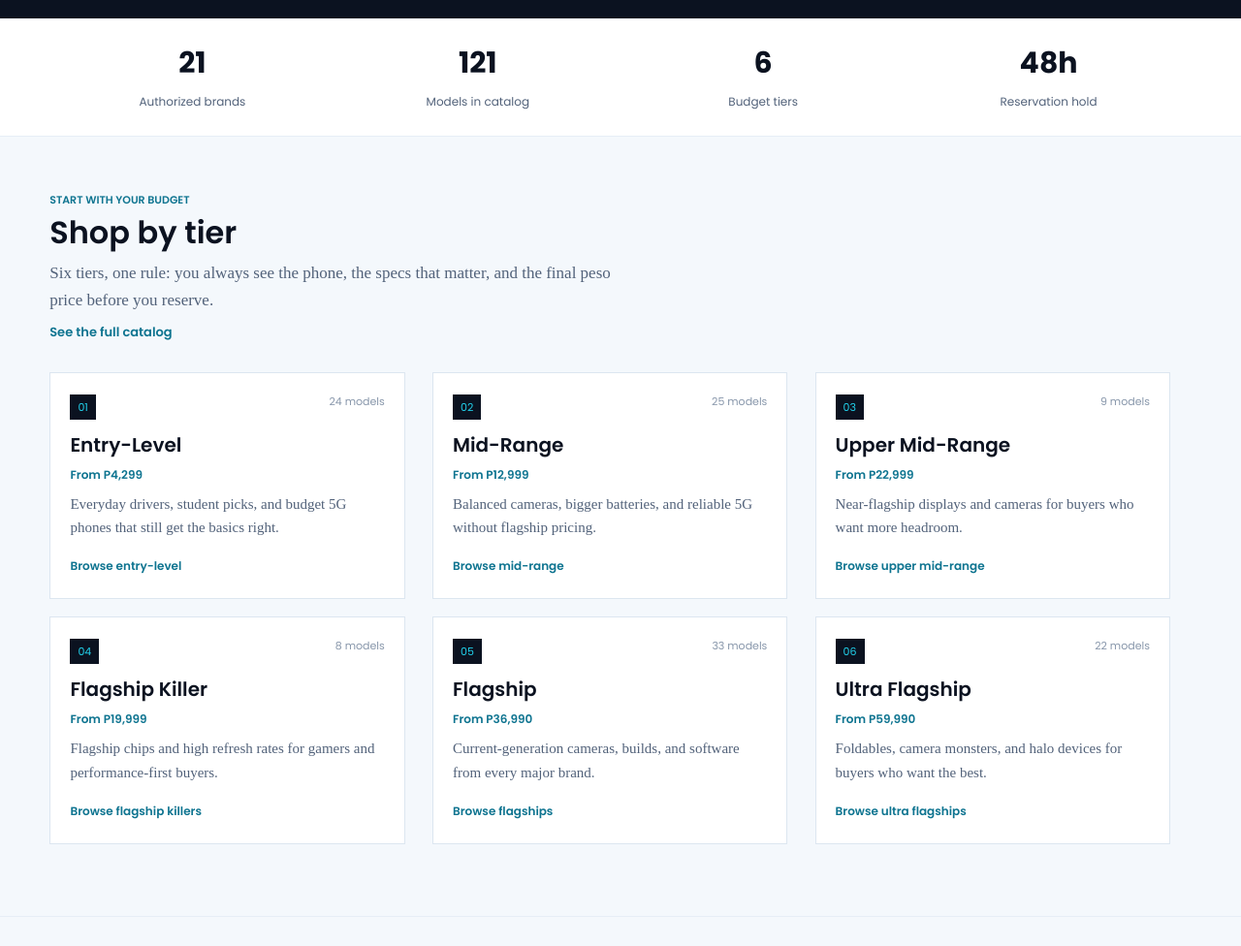
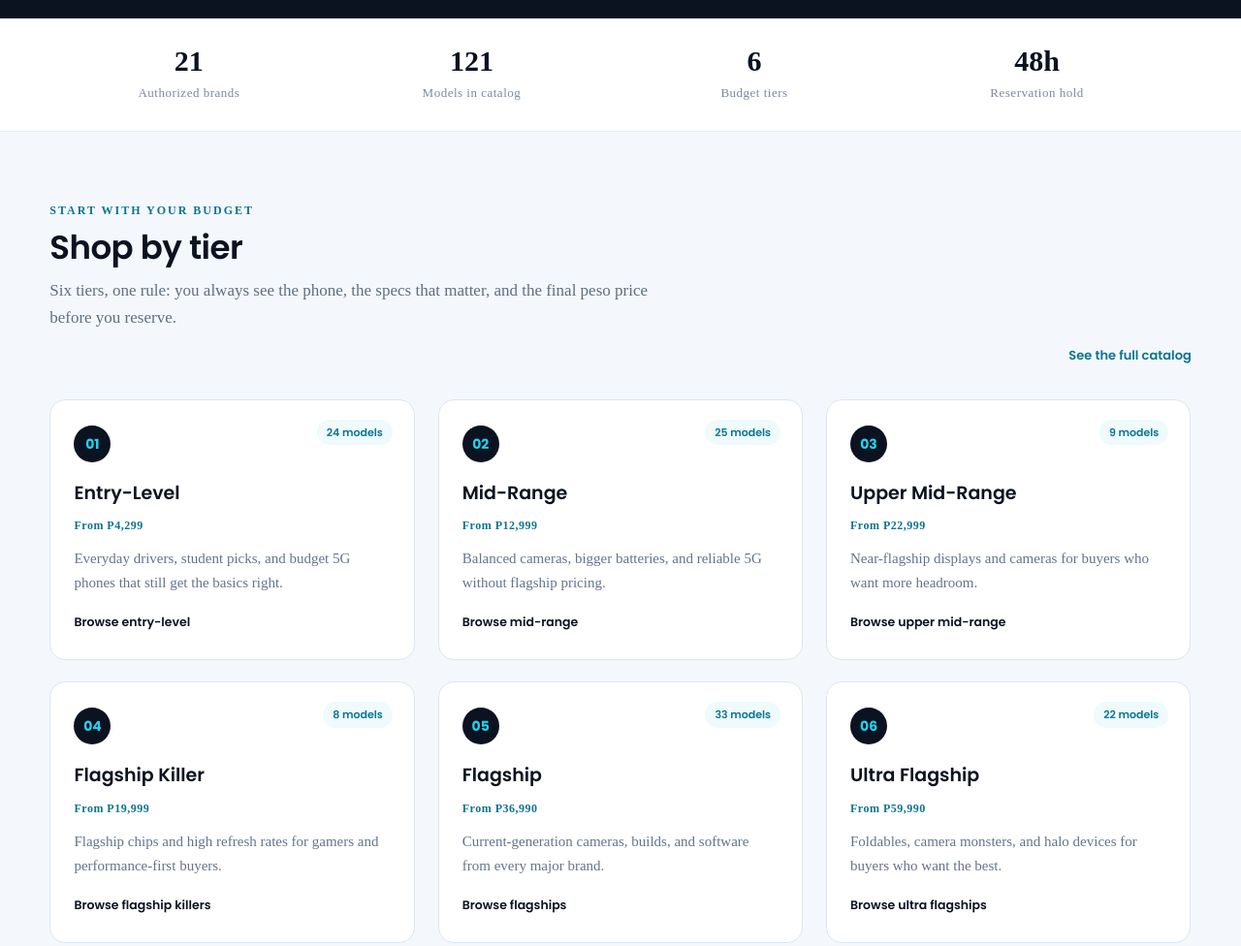
Before and after one commit to ryukirk19/ando-website, a plain HTML site: page index.html in a window 1280 px wide. Shown: the part 720-1696 px from the top of the page at 97% size. Drawn offline with Linux system fonts and the light colour scheme.

Commit message:
7th commit (POLISH)

```diff
--- a/css/styles.css
+++ b/css/styles.css
@@ -30,7 +30,16 @@ a {
 }
 
 img {
+    display: block;
     max-width: 100%;
+}
+
+a:hover {
+    text-decoration: underline;
+}
+
+ul, ol {
+    list-style-position: inside;
 }
 
 
@@ -70,50 +79,13 @@ img {
     height: 0;
 }
 
+/*=========== Header*/
 .site-header {
-    background: #0B1220;
+    background-color: #0B1220;
     border-bottom: 1px solid #1C2A3E;
     position: sticky;
     top: 0;
     z-index: 100;
-
-}
-
-.logo {
-    float: left;
-    padding: 16px 0;
-    font-size: 24px;
-    font-weight: 700;
-    letter-spacing: -0.5px;
-    color: #ffffff;
-}
-
-.logo:hover {
-    text-decoration: none;
-}
-
-.main-nav {
-    float: right;
-    font-size: 13.5px;
-    font-weight: 500;
-}
-
-.main-nav a {
-    display: inline-block;
-    padding: 23px 11px 19px;
-    color: #C3D0E0;
-    border-bottom: 3px solid transparent;
-}
-
-.main-nav a:hover {
-    color: #22D3EE;
-    border-bottom-color: #22D3EE;
-    text-decoration: none;
-}
-
-.main-nav a.active {
-    color: #22D3EE;
-    border-bottom-color: #22D3EE;
 }
 
 .logo {
@@ -145,7 +117,70 @@ img {
     letter-spacing: 1px;
 }
 
+.main-nav {
+    float: right;
+    font-size: 13.5px;
+    font-weight: 500;
+}
 
+.main-nav a {
+    display: inline-block;
+    padding: 23px 11px 19px;
+    color: #C3D0E0;
+    border-bottom: 3px solid transparent;
+}
+
+.main-nav a:hover {
+    color: #22D3EE;
+    border-bottom-color: #22D3EE;
+    text-decoration: none;
+}
+
+.main-nav a.active {
+    color: #22D3EE;
+    border-bottom-color: #22D3EE;
+}
+
+/*============= Buttons*/
+.btn {
+    display: inline-block;
+    padding: 13px 24px;
+    background-color: #22D3EE;
+    border: 1px solid #22D3EE;
+    border-radius: 10px;
+    color: #07131F;
+    font-size: 14px;
+    font-weight: 600;
+}
+
+.btn:hover {
+    background-color: #67E8F9;
+    border-color: #67E8F9;
+    text-decoration: none;
+}
+
+.btn-ghost {
+    background-color: transparent;
+    border-color: #3E5A74;
+    color: #E4F7FC;
+}
+
+.btn-ghost:hover {
+    background-color: rgba(34, 211, 238, 0.12);
+    border-color: #22D3EE;
+    color: #FFFFFF;
+}
+
+.btn-small {
+    padding: 9px 16px;
+    font-size: 13px;
+    border-radius: 8px;
+}
+
+.btn-block {
+    display: block;
+    text-align: center;
+}
 /*============= Hero*/
 
 .hero {
@@ -188,41 +223,6 @@ img {
     font-size: 17px;
 }
 
-
-.btn {
-    display: inline-block;
-    padding: 12px 20px;
-    border: 1px solid #22D3EE;
-    background-color: #22D3EE;
-    color: #0B1220;
-    font-family: "Poppins", Arial, sans-serif;
-    font-size: 13px;
-    font-weight: 600;
-    text-align: center;
-}
-
-.btn:hover {
-    border-color: #FFFFFF;
-    background-color: #FFFFFF;
-    color: #0B1220;
-}
-
-.btn-ghost {
-    background-color: transparent;
-    color: #67E8F9;
-}
-
-.btn-ghost:hover {
-    background-color: #22D3EE;
-    border-color: #22D3EE;
-    color: #0B1220;
-}
-
-.hero-actions .btn {
-    margin-right: 8px;
-    margin-bottom: 8px;
-}
-
 .hero-visual {
     float: right;
     width: 40%;
@@ -249,152 +249,165 @@ img {
 /*========Stats */
 
 .stats {
-    padding: 22px 0;
     background-color: #FFFFFF;
-    border-bottom: 1px solid #E7EEF6;
-    text-align: center;
+    border-bottom: 1px solid #E1E9F2;
 }
 
 .stat {
-    float: left;
-    width: 25%;
+    display: inline-block;
+    width: 24.4%;
+    padding: 26px 0;
+    text-align: center;
+    vertical-align: top;
 }
 
 .stat strong {
     display: block;
     color: #0B1220;
-    font-family: "Poppins", Arial, sans-serif;
     font-size: 30px;
+    font-weight: 700;
+    line-height: 1.2;
 }
 
 .stat span {
-    color: #52627A;
-    font-family: "Poppins", Arial, sans-serif;
-    font-size: 12px;
+    font-size: 13px;
+    color: #7A8AA0;
+    letter-spacing: 0.5px;
 }
 
 /* Sections */
 
 .section {
-    padding: 56px 0;
-}
-
-.section-tight {
-    padding: 36px 0;
+    padding: 72px 0;
 }
 
 .section-alt {
-    background-color: #F4F8FC;
+    background-color: #FFFFFF;
     border-top: 1px solid #E7EEF6;
     border-bottom: 1px solid #E7EEF6;
 }
 
 .section-head {
-    margin-bottom: 28px;
+    margin-bottom: 34px;
 }
 
 .kicker {
     display: block;
-    margin-bottom: 6px;
+    margin-bottom: 8px;
     color: #0E7490;
-    font-family: "Poppins", Arial, sans-serif;
-    font-size: 11px;
+    font-size: 12px;
     font-weight: 600;
+    letter-spacing: 2px;
     text-transform: uppercase;
 }
 
 .section-head h2 {
-    margin: 0 0 8px;
     color: #0B1220;
-    font-size: 32px;
+    font-size: 34px;
     font-weight: 600;
     line-height: 1.2;
+    letter-spacing: -0.5px;
 }
 
 .section-head p {
-    max-width: 600px;
-    margin: 0;
-    color: #52627A;
+    max-width: 640px;
+    margin-top: 10px;
+    color: #5E6E84;
 }
 
-.head-link {
-    display: inline-block;
-    margin-top: 8px;
-    color: #0E7490;
+.section-head .head-link {
+    float: right;
+    margin-top: 14px;
     font-family: "Poppins", Arial, sans-serif;
     font-size: 13px;
     font-weight: 600;
 }
 
-.head-link:hover {
-    color: #0B1220;
-}
-
 /* Tier cards */
 
 .tier-grid {
+    font-size: 0;
     margin: 0 -1%;
 }
 
 .tier-card {
     display: inline-block;
-    width: 30.5%;
-    margin: 0 1% 18px;
-    padding: 20px;
+    width: 31.33%;
+    margin: 0 1% 22px;
+    padding: 26px 24px;
     border: 1px solid #DCE6F0;
+    border-radius: 16px;
     background-color: #FFFFFF;
     vertical-align: top;
+    font-size: 16px;
+    position: relative;
 }
 
-.tier-count {
-    float: right;
-    color: #8796AA;
+.tier-card:hover {
+    border-color: #22D3EE;
+    box-shadow: 0 14px 30px rgba(11, 18, 32, 0.08);
+}
+
+.tier-card .tier-count {
+    position: absolute;
+    top: 20px;
+    right: 22px;
+    padding: 4px 10px;
+    border-radius: 20px;
+    background-color: #EFFAFC;
+    color: #0E7490;
     font-family: "Poppins", Arial, sans-serif;
     font-size: 11px;
+    font-weight: 600;
 }
 
-.tier-dot {
+.tier-card .tier-dot {
     display: inline-block;
-    margin-bottom: 10px;
-    padding: 4px 8px;
+    width: 38px;
+    height: 38px;
+    margin-bottom: 16px;
+    border-radius: 50%;
     background-color: #0B1220;
     color: #22D3EE;
     font-family: "Poppins", Arial, sans-serif;
-    font-size: 11px;
+    font-size: 14px;
+    font-weight: 700;
+    line-height: 38px;
+    text-align: center;
 }
 
 .tier-card h3 {
-    margin: 0 0 4px;
     color: #0B1220;
-    font-size: 20px;
+    font-size: 19px;
     font-weight: 600;
+    margin-bottom: 4px;
 }
 
-.tier-range {
-    display: block;
-    margin-bottom: 8px;
+.tier-card .tier-range {
     color: #0E7490;
-    font-family: "Poppins", Arial, sans-serif;
     font-size: 12px;
     font-weight: 600;
+    letter-spacing: 0.5px;
 }
 
 .tier-card p {
-    margin: 0 0 12px;
-    color: #52627A;
+    margin: 10px 0 14px;
     font-size: 15px;
+    color: #64748B;
 }
 
-.tier-link {
-    color: #0E7490;
+.tier-card .tier-link {
     font-family: "Poppins", Arial, sans-serif;
-    font-size: 12px;
+    font-size: 12.5px;
     font-weight: 600;
+    color: #0B1220;
 }
 
-.tier-link:hover {
-    color: #0B1220;
+.tier-card .tier-link:hover {
+    color: #0E7490;
 }
+
+/*====== Phone Cards*/
 
 .card-grid {
     margin: 0 -1%;
```
Also changed, not shown: images/store.jpg (deleted).
